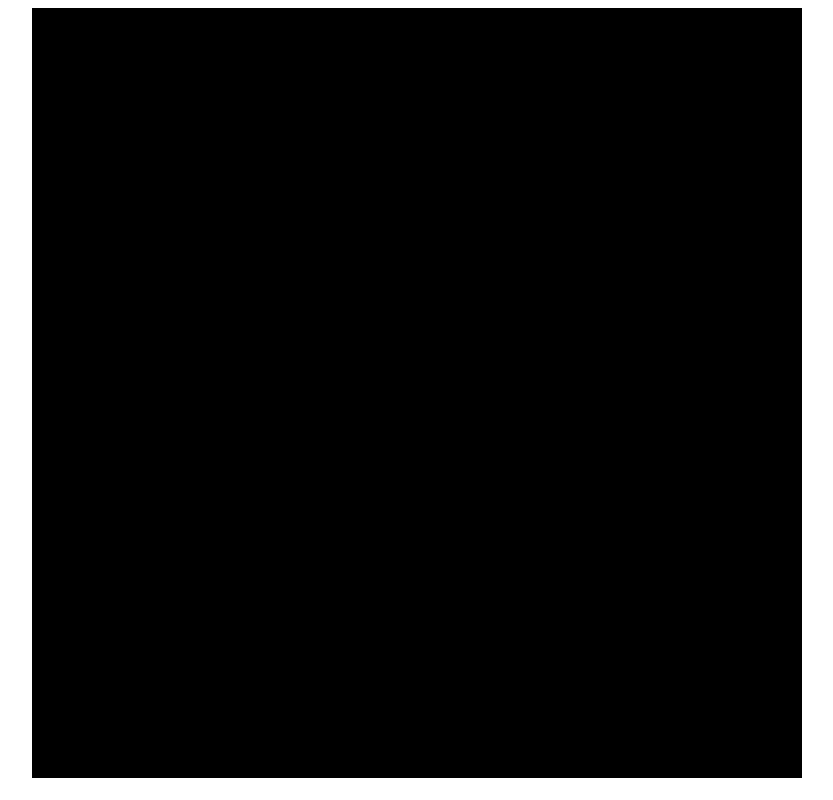
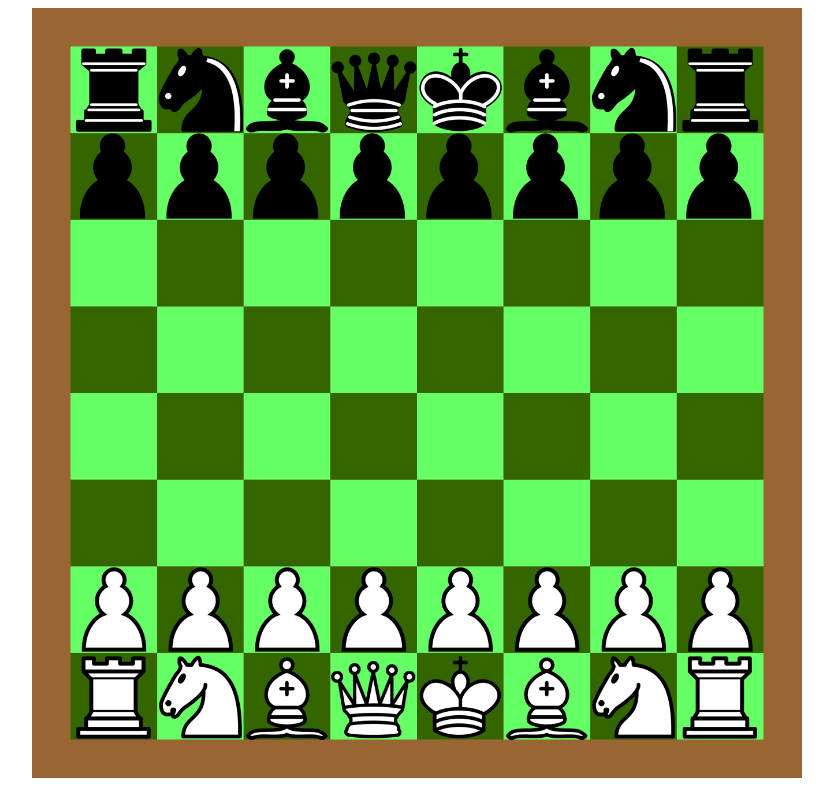
Before and after one commit to unc0mm0n/jschess, a plain HTML site: page game.html in a window 1280 px wide. Shown: the whole page, without its empty margins (223-1056 px from the left). Drawn offline with Linux system fonts and the light colour scheme.

Commit message:
Implement functions to draw on canvas.

```diff
--- a/game.html
+++ b/game.html
@@ -5,10 +5,9 @@
     <link rel="stylesheet" type="text/css" href="styles/main.css">
 </head>
 <body id="body">
-
 <script src="scripts/pieces.js"></script>
-<script src="scripts/generatePieces.js"></script>
 <script src="scripts/board.js"></script>
+<script src="scripts/utils.js"></script>
 <script src="scripts/game.js"></script>
 </body>
 
--- a/scripts/game.js
+++ b/scripts/game.js
@@ -5,16 +5,36 @@
  */
 
 var STARTING_FEN = 'rnbqkbnr/pppppppp/8/8/8/8/PPPPPPPP/RNBQKBNR w KQkq - 0 1';
-var PADDING = 30;
+var OUTER_PADDING = 30;
+var INNER_PADDING_RATIO = 0.1;
+var LIGHT_SQUARE_COLOR = '#66FF66';
+var DARK_SQUARE_COLOR = '#336600';
+
+// name of all the files to load. files must be located in data folder and be *.png.
+var ASSETS = ['WKing', 'WQueen', 'WRook', 'WKnight', 'WBishop', 'WPawn',
+        'BKing', 'BQueen', 'BRook', 'BKnight', 'BBishop', 'BPawn'];
 
 var context;
 var canvas;
+var images = {};
+var board;
 
-function generateBoardFromFen(fen) {
-    return new Board(fen);
+/**
+ * loads all images to the dreaded global space..
+ */
+function loadImages() {
+    for (i = 0; i < ASSETS.length; i++) {
+        images[ASSETS[i]] = new Image();
+        images[ASSETS[i]].onload = function() {draw()};
+        images[ASSETS[i]].src = "data\\" + ASSETS[i] + ".png";
+    }
 }
 
+/**
+ * populates the page with a canvas object and required html stuff.
+ */
 function generatePage() {
+    // create a canvas populated inside a div
     var body = document.getElementById('body');
     var gameArea = document.createElement('div');
     gameArea.setAttribute('id', 'gameArea');
@@ -23,29 +43,94 @@ function generatePage() {
     gameCanvas.setAttribute('id', 'gameCanvas');
     body.appendChild(gameCanvas);
 
+    // and store the canvas and it's context in the dreaded global space
     canvas = gameCanvas;
     context = canvas.getContext('2d');
-    console.log(canvas, context);
 }
 
+/**
+ * draws the chess board itself on screen, ignoring the border, and using the global canvas for sizes.
+ */
+function drawBoard() {
+    // just iterate over every square of the chess board and fill it with some color, for now..
+    for (var i=1; i <= 8; i++) {
+        for (var j=1; j <= 8; j++) {
+            xy_values = getBoardPosition([i, j], canvas.board_size);
+            square_size = canvas.board_size/8;
+
+            // bottom left corner is black.. that is how chess works.
+            if ( (i+j) % 2 === 1) {
+                context.fillStyle = LIGHT_SQUARE_COLOR;
+            } else {
+                context.fillStyle = DARK_SQUARE_COLOR;
+            }
+
+            context.fillRect(xy_values[0] + canvas.inner_padding,
+                xy_values[1] + canvas.inner_padding,
+                square_size,
+                square_size);
+        }
+    }
+    drawPieces();
+}
+
+/**
+ * draw the pieces on screen, using the global board element as the board and the global canvas for sizes.
+ */
+function drawPieces() {
+    for (piece in board.pieces) {
+        if (!board.pieces.hasOwnProperty(piece)) continue;
+
+        // get the location data from the position, as having it as a key
+        // turns it into a string.
+        file = Number(piece[0]);
+        rank = Number(piece[2]);
+
+        // get the coordinates on board accordingly, and calculate the current square size.
+        xy_values = getBoardPosition([file, rank] ,canvas.board_size);
+        square_size = canvas.board_size / 8;
+
+        piece_type = board.pieces[piece].type;
+        piece_color = board.pieces[piece].color;
+        // use the useful, and terribly written, helper function to get the image name.
+        image_name = getImageFromTypeColor(piece_type, piece_color);
+
+        // draw the image onto the canvas.
+        context.drawImage(images[image_name],
+            xy_values[0]+canvas.inner_padding,
+            xy_values[1]+canvas.inner_padding,
+            square_size,
+            square_size);
+    }
+}
+
+/**
+ * just something to make sure the canvas stays relevant.
+ */
 function resizeCanvas() {
-    var size = Math.min(window.innerWidth, window.innerHeight) - PADDING;
+    var size = Math.min(window.innerWidth, window.innerHeight) - OUTER_PADDING;
     canvas.width = size;
     canvas.height = size;
-    console.log(size);
+    canvas.inner_padding = INNER_PADDING_RATIO * size / 2;
+    canvas.board_size = size - 2*canvas.inner_padding;
     draw();
 }
 
+/**
+ * the main draw function of the code, all draw commands should come from here and
+ * anything that needs to refresh the display should call this.
+ */
 function draw() {
+    context.fillStyle = '#996633';
+    context.fillRect(0,0,canvas.width, canvas.height);
 
-    context.fillStyle = '#000000';
-    context.fillRect(0,0,canvas.width, canvas.height);
-    context.fill();
-    console.log('filled')
+    drawBoard();
 }
 
 function main() {
+    loadImages();
     generatePage();
+    board = new Board(STARTING_FEN);
 
     // resize the canvas to fill browser window dynamically
     window.addEventListener('resize', resizeCanvas, false);
--- /dev/null
+++ b/scripts/utils.js
@@ -0,0 +1,78 @@
+/**
+ * Created by Yuval on 09/09/2015.
+ */
+
+/**
+ *
+ * @param position array with file and rank on the chess board
+ * @param board_size size of the board
+ * @returns {*} Array with x position and y position of the top left corner from the start of the board.
+ */
+function getBoardPosition(position, board_size) {
+    var segment_size = board_size / 8;
+    var row_segment = 8 - position[1];
+    var col_segment = position[0] - 1;
+    return [segment_size*col_segment, segment_size*row_segment];
+}
+
+function getImageFromTypeColor(type, color) {
+    var result = color[0].toUpperCase();
+    switch(type) {
+        case PAWN:
+            return result+"Pawn";
+        case KNIGHT:
+            return result+"Knight";
+        case KING:
+            return result+"King";
+        case BISHOP:
+            return result+"Bishop";
+        case ROOK:
+            return result+"Rook";
+        case QUEEN:
+            return result+"Queen";
+    }
+    return result;
+}
+
+/**
+ * A generator to generate pieces from given fen and return them all in an array.
+ */
+function generatePieces(fen) {
+
+    var piece_array = [];
+
+    var ranks = fen.split(' ')[0].split('/');
+    for (var i=0; i < ranks.length; i++) {
+
+        var squares = ranks[i];
+        var rank = 8 - i;
+        var file = 1; // keeping track of the current file.
+        for (var j=0; j < squares.length; j++) {
+            if (Number(squares[j])) {
+                file += Number(squares[j]);
+                continue;
+            }
+            piece_array.push( generatePiece(squares[j], [file, rank]));
+            file +=1;
+        }
+    }
+    return piece_array;
+}
+function generatePiece(letter, position) {
+    var color = (letter === letter.toUpperCase()? WHITE : BLACK);
+    letter = letter.toUpperCase();
+    switch(letter) {
+        case PAWN:
+            return new Pawn(position, color);
+        case KNIGHT:
+            return new Knight(position, color);
+        case KING:
+            return new King(position, color);
+        case BISHOP:
+            return new Bishop(position, color);
+        case ROOK:
+            return new Rook(position, color);
+        case QUEEN:
+            return new Queen(position, color);
+    }
+}
```
Also changed, not shown: data/BKnight.png (added), data/WKnight.png (added).
